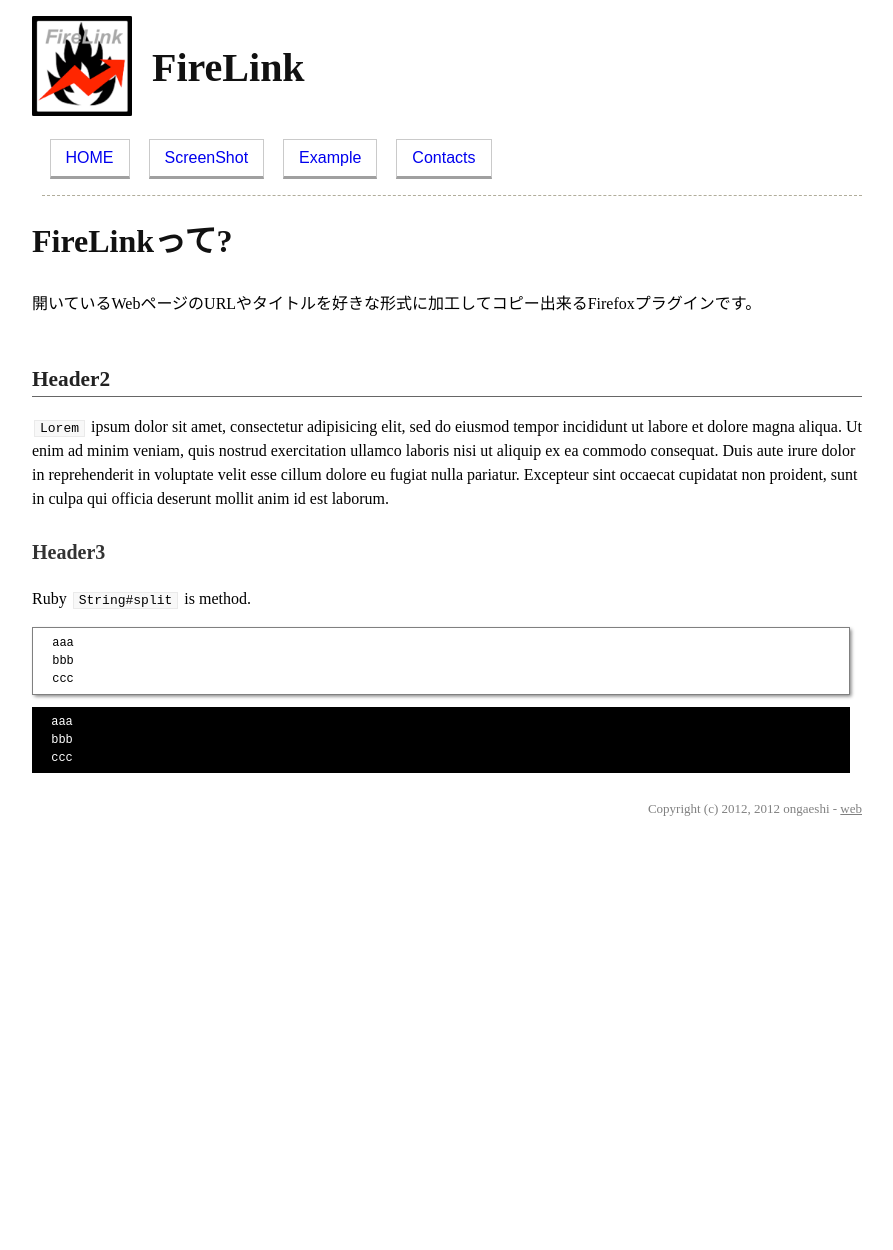
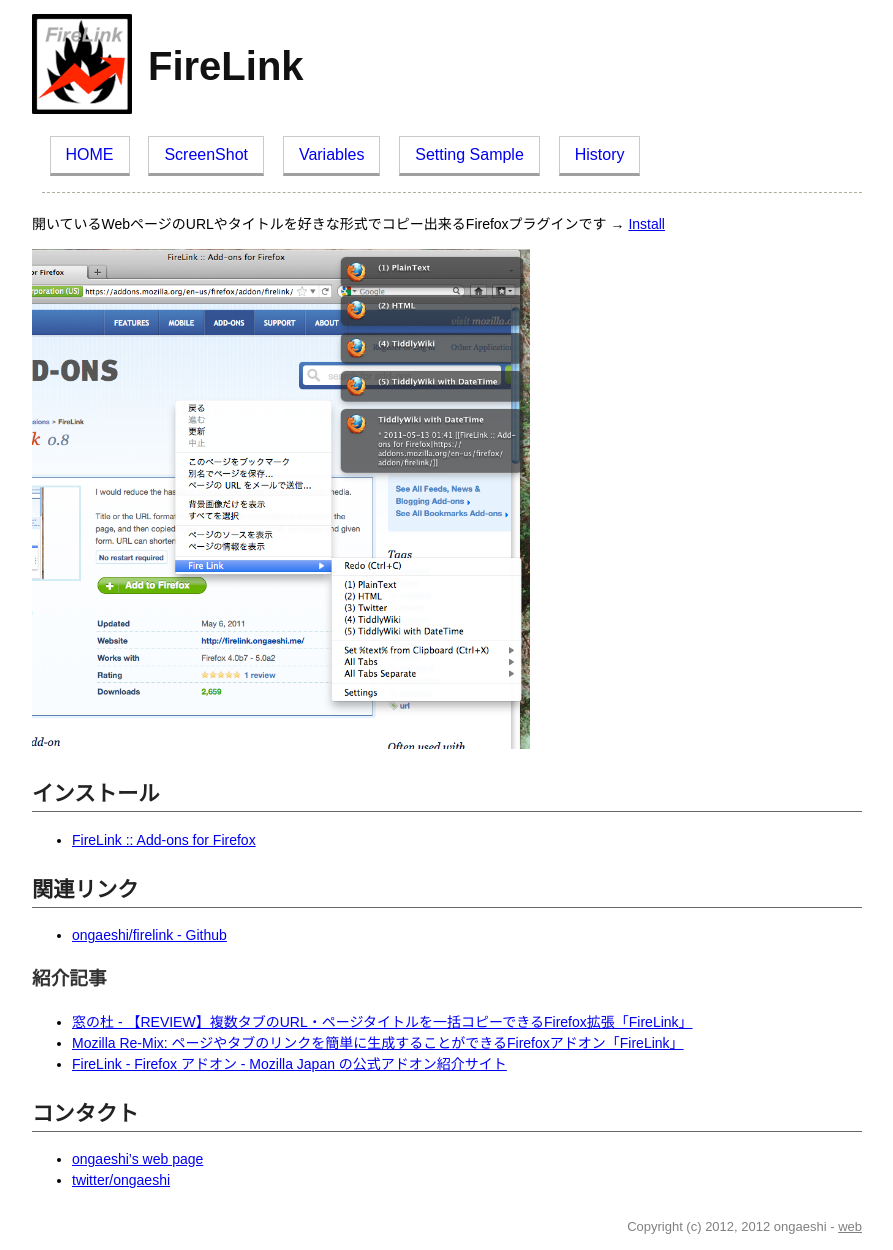
Before and after one commit to ongaeshi/firelink, a Jekyll site: the page built from index.md, in a window 1280 px wide. Shown: the whole page, without its empty margins (193-1086 px from the left). Built offline with Jekyll 4.4.1, drawn with Linux system fonts in a browser that asks for light colours; before the commit the page ends 900 px from its top, so only the background shows below that.

Commit message:
[gh_pages] Add index.md, screenshot.md, history.md

```diff
--- a/_layouts/layout.html
+++ b/_layouts/layout.html
@@ -1,7 +1,7 @@
 <!DOCTYPE html>
 <head>
   <meta http-equiv="Content-type" content="text/html; charset=utf-8">
-  <title>{{ page.title }}</title>
+  <title>FireLink - {{ page.title }}</title>
   <link rel="stylesheet" href="/css/style.css" type="text/css">
 </head>
 
@@ -16,8 +16,9 @@
       <ul>
         <li><a href="./index.html">HOME</a></li>
         <li><a href="./screenshot.html">ScreenShot</a></li>
-        <li><a href="./example.html">Example</a></li>
-        <li><a href="./contacts.html">Contacts</a></li>
+        <li><a href="./variables.html">Variables</a></li>
+        <li><a href="./setting-sample.html">Setting Sample</a></li>
+        <li><a href="./history.html">History</a></li>
       </ul>
     </nav>
   </header>
--- a/css/style.css
+++ b/css/style.css
@@ -7,6 +7,8 @@ section, article, aside, header, footer, nav {
 }
 
 body {
+    font-family: sans-serif;
+    font-size: 14px;
     width: 830px;
     margin: auto;
     line-height: 1.5;
@@ -21,14 +23,14 @@ h1 {
 h2 {
   font-size: 16pt;
   color: #222;
-  margin-top: 36pt;
+  margin-top: 18pt;
   border-bottom: 1px solid #666;
 }
 
 h3 {
-  font-size: 15pt;
+  font-size: 14pt;
   color: #333;
-  margin-top: 20pt;
+  margin-top: 14pt;
 }
 
 section {
@@ -102,11 +104,10 @@ header a {
 }
 
 #title h1 {
-    font-font-family: sans-serif;
-    font-size: 2.5em;
+    font-size: 40px;
     font-weight: bold;
     line-height: 1.1;
-    padding: 30px 0.5em 0.5em 0.5em;
+    padding: 30px 16px 16px 16px;
     display: block;
     float: left;
 }
@@ -147,7 +148,6 @@ nav ul li {
     vertical-align: middle;
     *vertical-align: auto;
     font-size: 16px;
-    font-family: sans-serif;
     border: 1px solid #cacaca;
     border-bottom: 3px solid #a0a0a0;
 }
--- a/index.md
+++ b/index.md
@@ -1,27 +1,22 @@
 ---
 layout: layout
-title: FireLink
+title: 開いているWebページのURLやタイトルを好きな形式でコピー
 ---
-# FireLinkって?
+開いているWebページのURLやタイトルを好きな形式でコピー出来るFirefoxプラグインです → [Install](https://addons.mozilla.org/ja/firefox/addon/firelink/)
 
-開いているWebページのURLやタイトルを好きな形式に加工してコピー出来るFirefoxプラグインです。
+<img alt='' src='/images/overview09.png' width='60%' />
 
-## Header2
+## インストール
+* [FireLink :: Add-ons for Firefox](https://addons.mozilla.org/ja/firefox/addon/firelink/)
 
-`Lorem` ipsum dolor sit amet, consectetur adipisicing elit, sed do eiusmod tempor incididunt ut labore et dolore magna aliqua. Ut enim ad minim veniam, quis nostrud exercitation ullamco laboris nisi ut aliquip ex ea commodo consequat. Duis aute irure dolor in reprehenderit in voluptate velit esse cillum dolore eu fugiat nulla pariatur. Excepteur sint occaecat cupidatat non proident, sunt in culpa qui officia deserunt mollit anim id est laborum.
+## 関連リンク
+* [ongaeshi/firelink - Github](https://github.com/ongaeshi/firelink)
 
-### Header3
+### 紹介記事
+* [窓の杜 - 【REVIEW】複数タブのURL・ページタイトルを一括コピーできるFirefox拡張「FireLink」](http://www.forest.impress.co.jp/docs/review/20110620_454583.html)
+* [Mozilla Re-Mix: ページやタブのリンクを簡単に生成することができるFirefoxアドオン「FireLink」](http://mozilla-remix.seesaa.net/article/204329055.html)
+* [FireLink - Firefox アドオン - Mozilla Japan の公式アドオン紹介サイト](https://addons.mozilla.jp/firefox/details/306839)
 
-Ruby `String#split` is method.
-
-<pre class="blockcode">
- aaa
- bbb
- ccc
-</pre>
-
-<pre class="shell">
- aaa
- bbb
- ccc
-</pre>
+## コンタクト
+* [ongaeshi's web page](http://ongaeshi.me/)
+* [twitter/ongaeshi](https://twitter.com/ongaeshi)
```
Also changed, not shown: history.md (added, +22 -0 lines), screenshot.md (added, +23 -0 lines), images/overview01.png (added), images/overview02.png (added), images/overview07.png (added), images/overview09.png (added).
